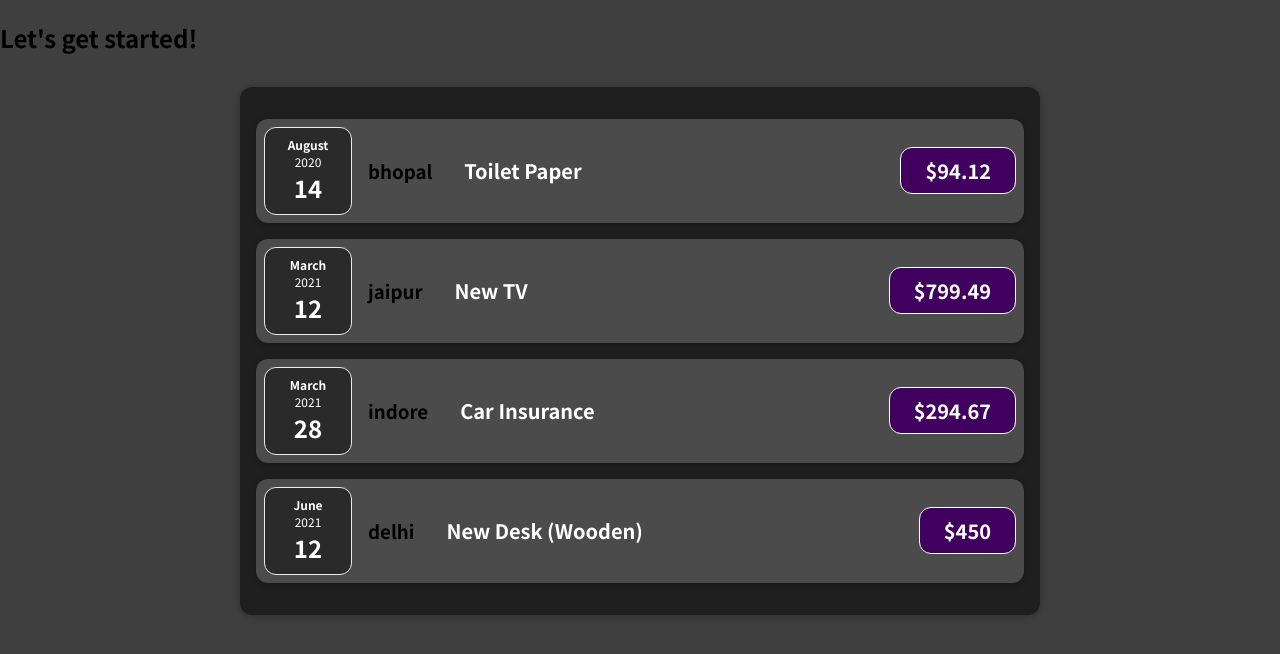
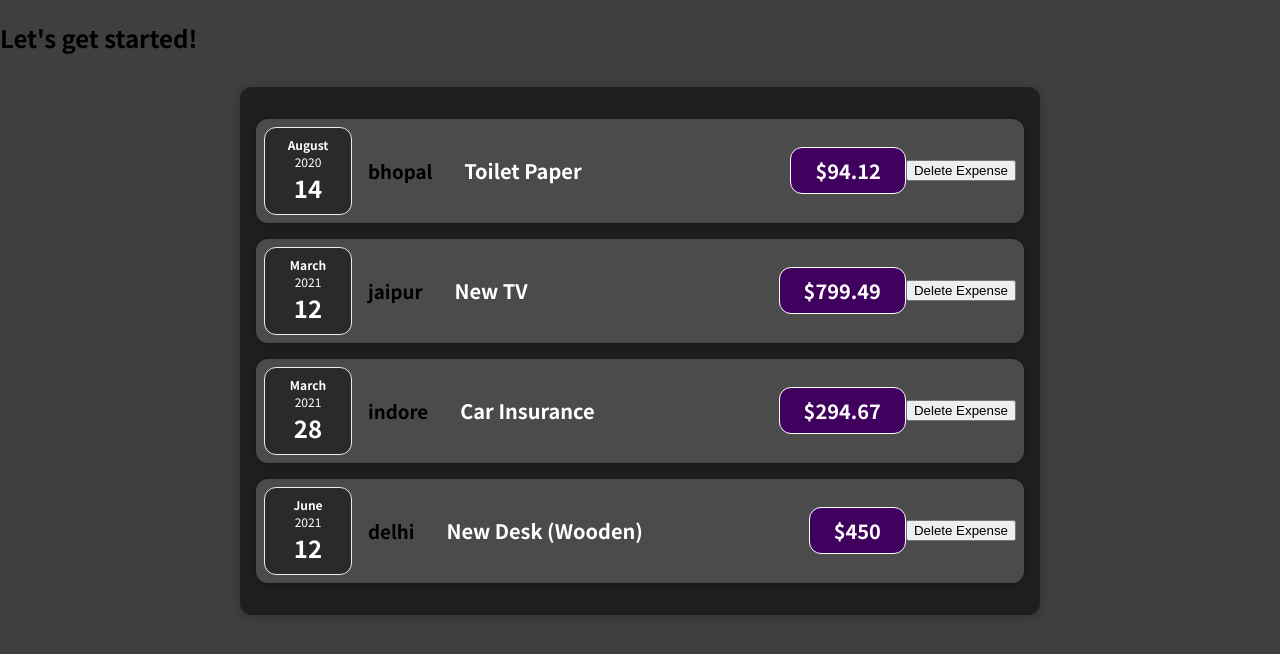
Before and after one commit to sanskaratre/React, a JavaScript app: page / in a window 1280 px wide. Shown: the top 654 px of the page. Built offline with nearby package versions, Linux system fonts and the light colour scheme.

Commit message:
delete_function

```diff
--- a/src/App.js
+++ b/src/App.js
@@ -37,19 +37,17 @@ const App = () => {
     <div>
       <h2>Let's get started!</h2>
 
-      <Card className="expenses">
+      <Card className="expenses" id = 'perelement'>
       {
         expenses.map((expens) => {
           return (
-
-            <div >
             <ExpenseItem
             id = {expens.id}
             title = {expens.title}
             LocationOfExpenditure = {expens.LocationOfExpenditure}
             amount = {expens.amount}
             date = {expens.date} />
-            </div>
+
           )
        })
       }
--- /dev/null
+++ b/src/components/Expense/ExpenseDelete.js
@@ -0,0 +1,12 @@
+
+
+    const clickHandler = (id) => {
+       console.log("click me");
+        const per = document.getElementById("perelement");
+        const chld = document.getElementById(id);
+
+        if(chld){
+         per.removeChild(chld);
+    }
+}
+        export default clickHandler;
--- a/src/components/Expense/ExpenseItem.js
+++ b/src/components/Expense/ExpenseItem.js
@@ -1,22 +1,25 @@
 import ExpenseDetails from '../Expense/ExpenseDetails';
 import ExpenseDate from '../Expense/ExpenseDate';
 import Card from '../UI/Card';
+import clickHandler from '../Expense/ExpenseDelete';
 
 import './ExpenseItem.css';
 import './expenses.css';
 
 const ExpenseItem = (props) =>{
 
+    return (
 
-    return (
-        <Card className='expense-item'>
+        <Card className='expense-item' id = {props.id}>
           <ExpenseDate date = {props.date}/>
           <ExpenseDetails
            title = {props.title}
            LocationOfExpenditure = {props.LocationOfExpenditure}
            amount = {props.amount} />
+           <button onClick={ () => {clickHandler(props.id)}}>Delete Expense</button>
 
         </Card>
+
 
     )
 }
--- a/src/components/UI/Card.js
+++ b/src/components/UI/Card.js
@@ -1,6 +1,8 @@
 import './Card.css';
 const Card = (props) => {
 const classes = 'card ' + props.className;
-return <div className={classes}>{props.children}</div>
+
+return <div className={classes} id={props.id}>{props.children} </div>
+
 }
 export default Card;
```
Also changed, not shown: src/components/Expense/ExpenseDetails.js (line endings or trailing spaces).
